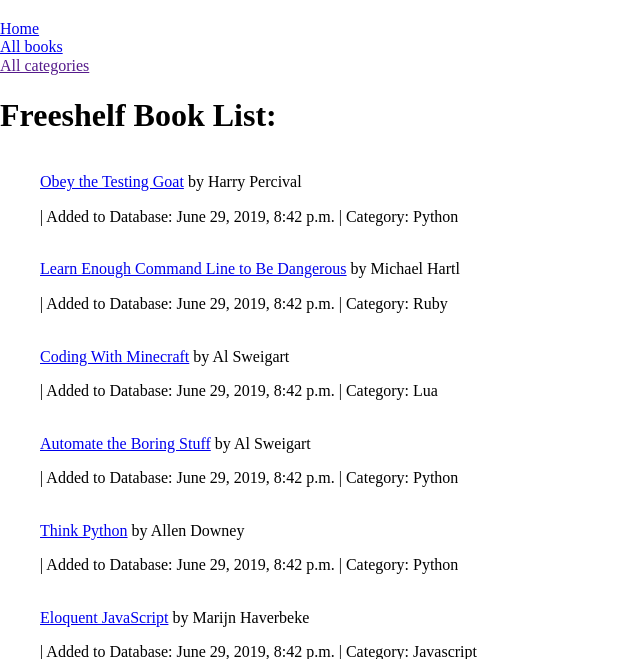
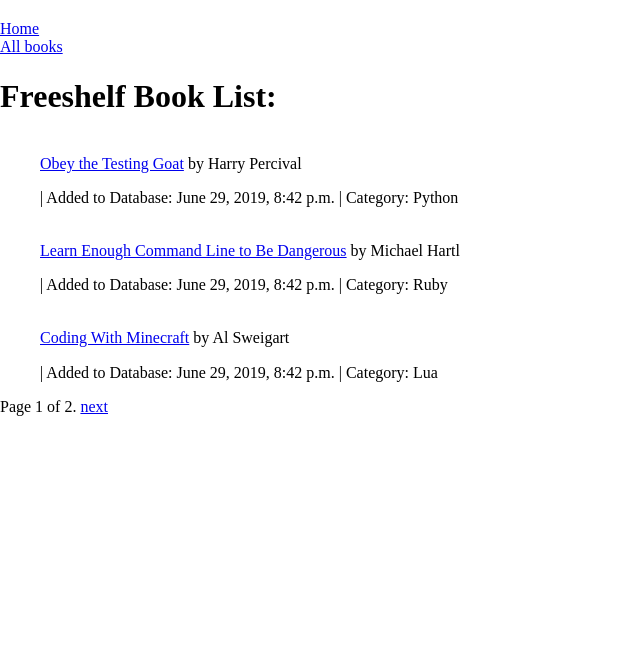
Before and after one commit to momentum-cohort-2019-05/w5-freeshelf-phamm89, a Django app: page /books/ in a window 1280 px wide. Shown: the top 659 px of the page, without its empty margins (0-640 px from the left). Run offline with Django 3.2, Linux system fonts and the light colour scheme; data comes from the database, SQL or seed files in the repository; some libraries are stand-ins or nearby versions.

Commit message:
Finished Category Details

```diff
--- a/core/templates/base.html
+++ b/core/templates/base.html
@@ -17,11 +17,28 @@
         <ul class="sidebar-nav">
           <li><a href="{% url 'index' %}">Home</a></li>
           <li><a href="{% url 'books' %}">All books</a></li>
-          <li><a href="">All categories</a></li>
         </ul>
      {% endblock %}
       </div>
       <div class="col-sm-10 ">{% block content %}{% endblock %}</div>
+
+      {% block pagination %}
+      {% if is_paginated %}
+          <div class="pagination">
+              <span class="page-links">
+                  {% if page_obj.has_previous %}
+                      <a href="{{ request.path }}?page={{ page_obj.previous_page_number }}">previous</a>
+                  {% endif %}
+                  <span class="page-current">
+                      Page {{ page_obj.number }} of {{ page_obj.paginator.num_pages }}.
+                  </span>
+                  {% if page_obj.has_next %}
+                      <a href="{{ request.path }}?page={{ page_obj.next_page_number }}">next</a>
+                  {% endif %}
+              </span>
+          </div>
+      {% endif %}
+    {% endblock %}
     </div>
   </div>
 </body>
--- a/core/templates/index.html
+++ b/core/templates/index.html
@@ -15,7 +15,7 @@
       <h4>Books by Category:
         {% if different_categories %}
           {% for category in different_categories %}
-              <a href="">{{ category.book_category }}</a>
+              <a href="{{ category.get_absolute_url }}">{{ category.book_category }}</a>
             {% if not forloop.last %} | {% endif %}
           {% endfor %}
         {% endif %}
--- a/core/views.py
+++ b/core/views.py
@@ -1,6 +1,7 @@
 from django.shortcuts import render
 from core.models import Category, Book, BookAuthor
 from django.views import generic
+from django.core.paginator import Paginator, EmptyPage, PageNotAnInteger
 
 
 # Created views
@@ -23,7 +24,7 @@
         'num_authors': num_authors,
         'num_categories': num_categories,
         'recently_added_books': recently_added_books,
-        'different_categories': different_categories
+        'different_categories': different_categories,
     }
 
     # Render the HTML template index.html with the data in the context variable
@@ -32,7 +33,13 @@
 
 class BookListView(generic.ListView):
     model = Book
-
+    paginate_by = 3
 
 class BookDetailView(generic.DetailView):
     model = Book
+
+class CategoriesListView(generic.ListView):
+    model = Category
+
+class CategoriesDetailView(generic.DetailView):
+    model = Category
--- a/freeshelf/urls.py
+++ b/freeshelf/urls.py
@@ -25,6 +25,7 @@
     path('', RedirectView.as_view(url='/index/', permanent=True)),
     path('books/', core_views.BookListView.as_view(), name='books'),
     path('book/<int:pk>', core_views.BookDetailView.as_view(), name='book-detail'),
+    path('category/<int:pk>', core_views.CategoriesDetailView.as_view(), name='category-detail'),
     path('admin/', admin.site.urls),
     path('accounts/', include('registration.backends.simple.urls')),
 ]
```
Also changed, not shown: core/templates/core/category_detail.html (added, +19 -0 lines).
